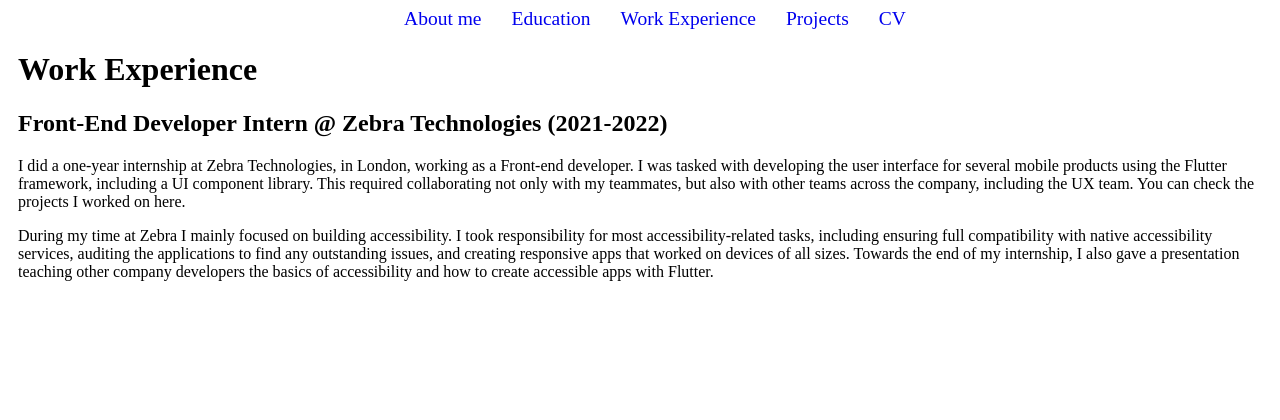
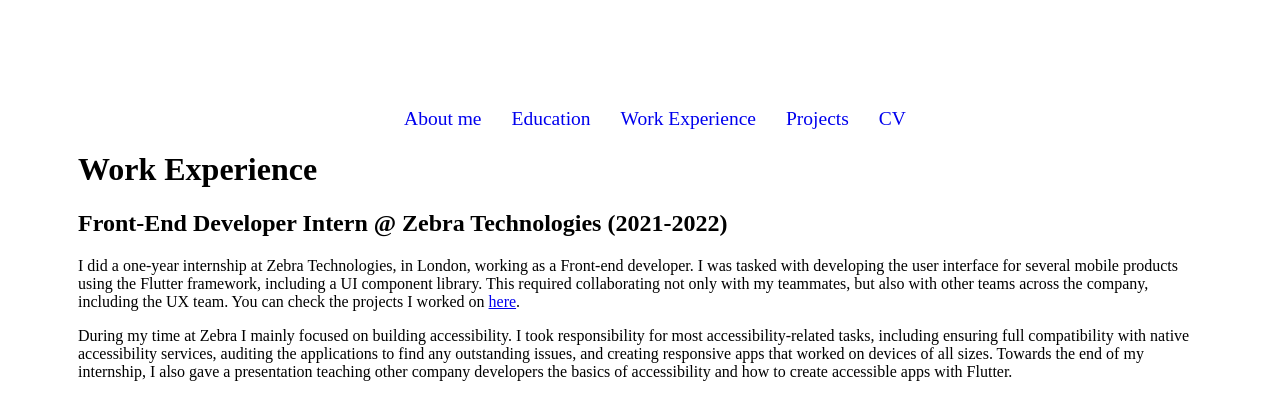
Before and after one commit to cumartinal/personal-website, a Gatsby site in the folder personal-website/: page /experience in a window 1280 px wide. Built offline with nearby package versions, Linux system fonts and the light colour scheme; Gatsby itself is replaced by a stand-in of ours.

Commit message:
Improve content layout

```diff
--- a/personal-website/src/components/contentLayout.css
+++ b/personal-website/src/components/contentLayout.css
@@ -3,7 +3,27 @@ div.contentDiv {
   margin-left: 10px;
   margin-right: 10px;
   max-width: none;
+  padding-bottom: 16px;
 }
 
 @media screen and (min-width: 768px) {
+  div.contentDiv {
+    padding-top: 100px;
+    margin-left: 10px;
+    margin-right: 10px;
+    max-width: none;
+  }
 }
+
+main {
+  margin: auto;
+  margin-left: 60px;
+  margin-right: 60px;
+  max-width: none;
+}
+
+@media screen and (max-width: 480px) {
+  main {
+    margin: auto;
+  }
+}
--- a/personal-website/src/components/indexNav.module.css
+++ b/personal-website/src/components/indexNav.module.css
@@ -12,4 +12,14 @@
 
 a {
   color: #000000;
+  text-underline-offset: 4px;
 }
+a:hover {
+  text-decoration: underline;
+  text-decoration-color: #128743;
+}
+a:focus {
+  margin: 0px;
+  border: 0px;
+  box-shadow: none;
+}
--- a/personal-website/src/components/navBar.js
+++ b/personal-website/src/components/navBar.js
@@ -97,8 +97,10 @@ const Menu = styled.div`
   a {
     text-decoration: none;
     font-size: 1.5em;
+    text-underline-offset: 4px;
     &:hover {
       text-decoration: underline;
+      text-decoration-color: #128743;
     }
     &:focus {
       margin: 0px;
@@ -106,7 +108,7 @@ const Menu = styled.div`
       box-shadow: none;
     }
   }
-  @media (max-width: 500px) {
+  @media (max-width: 640px) {
     padding: 10px 0;
     li {
       padding: 10px 0;
--- a/personal-website/src/pages/experience.js
+++ b/personal-website/src/pages/experience.js
@@ -18,7 +18,8 @@ const ExperiencePage = () => {
           interface for several mobile products using the Flutter framework,
           including a UI component library. This required collaborating not only
           with my teammates, but also with other teams across the company,
-          including the UX team. You can check the projects I worked on here.
+          including the UX team. You can check the projects I worked on{" "}
+          <Link to="/projects">here</Link>.
         </p>
         <p>
           During my time at Zebra I mainly focused on building accessibility. I
```
